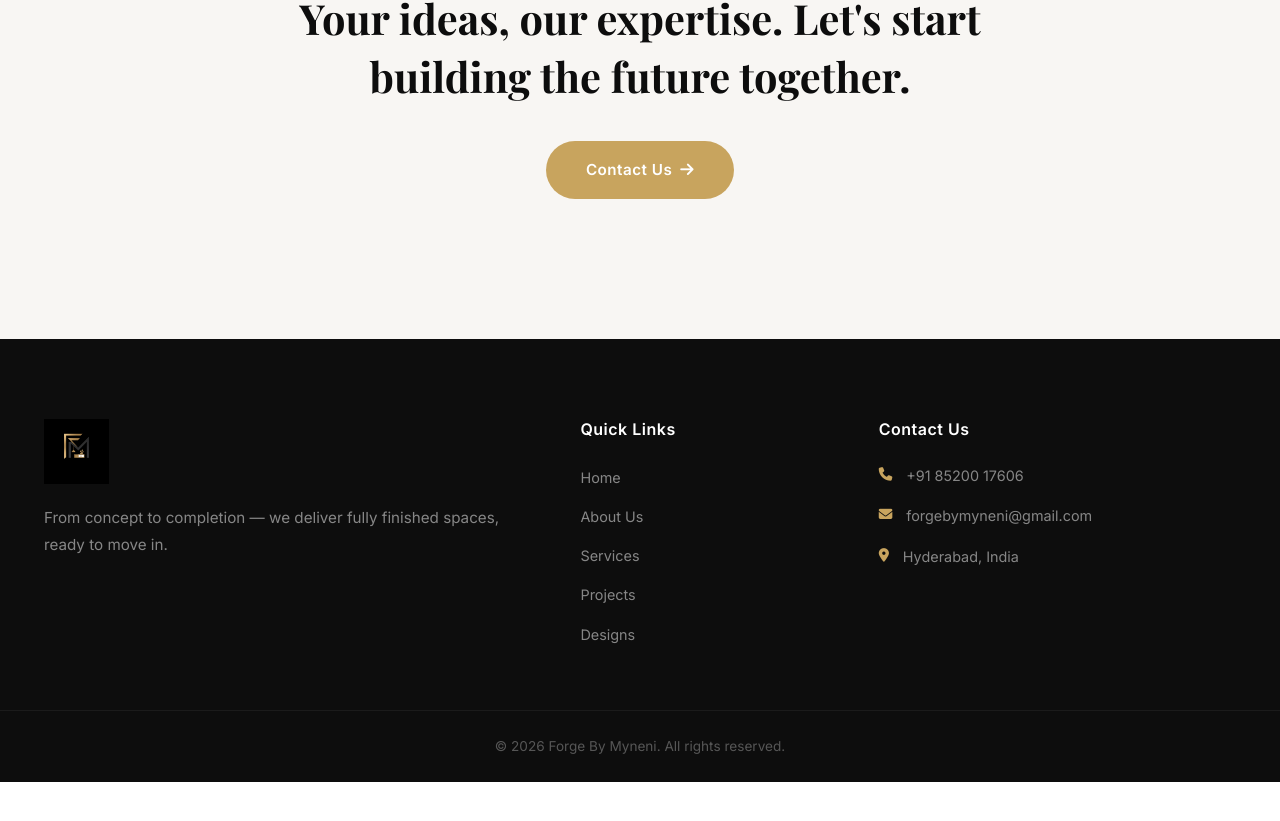
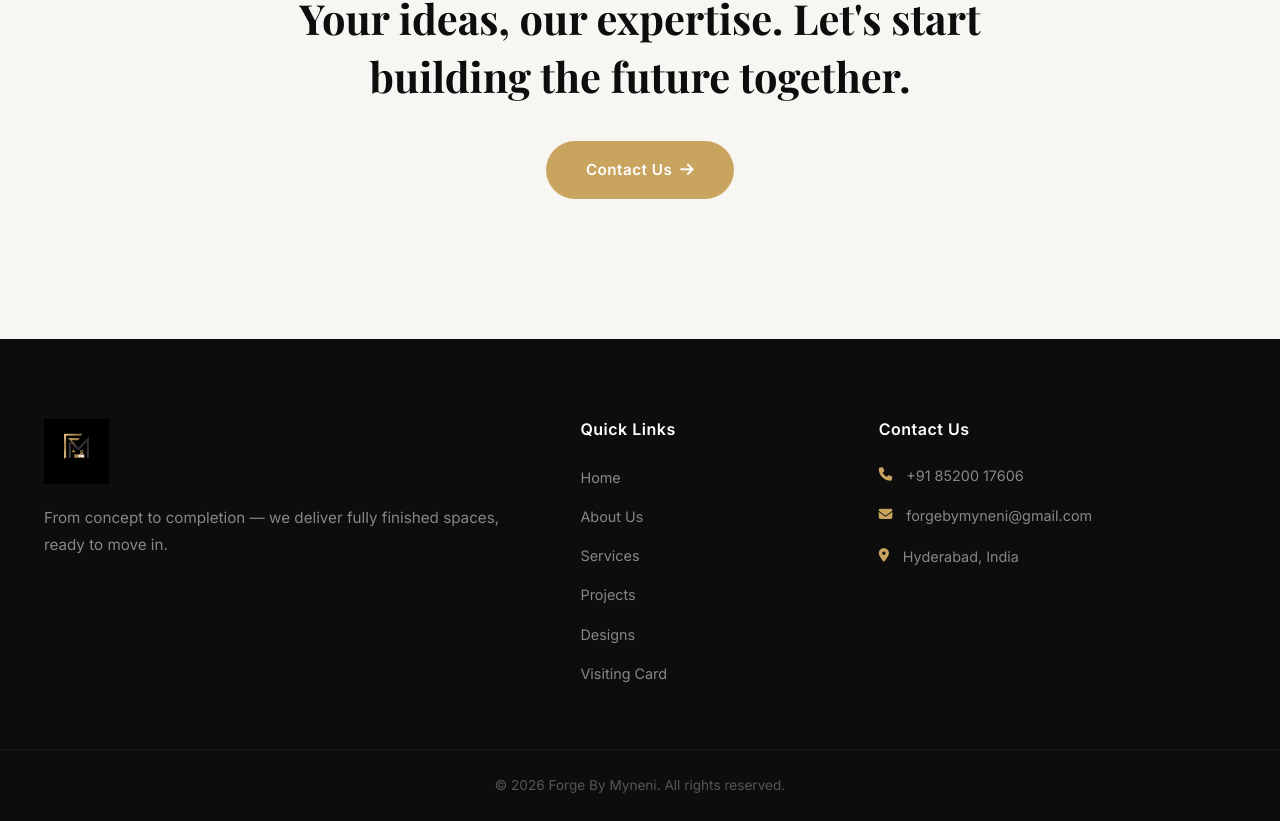
Before and after one commit to suryamynenic-gif/Forge.By.Myneni, an Angular app: page / in a window 1280 px wide. Shown: the part 5667-6488 px from the top of the page. Before the commit the page ends 6449 px from the top, so only its background shows below. Built offline with nearby package versions, Linux system fonts and the light colour scheme; a web font is replaced by a local one.

Commit message:
Add Visiting Card link to footer quick links

```diff
--- a/src/app/components/footer/footer.component.html
+++ b/src/app/components/footer/footer.component.html
@@ -20,6 +20,7 @@
             <li *ngFor="let item of config.navigation">
               <a [routerLink]="item.route">{{ item.label }}</a>
             </li>
+            <li><a routerLink="/card">Visiting Card</a></li>
           </ul>
         </div>
 
```
